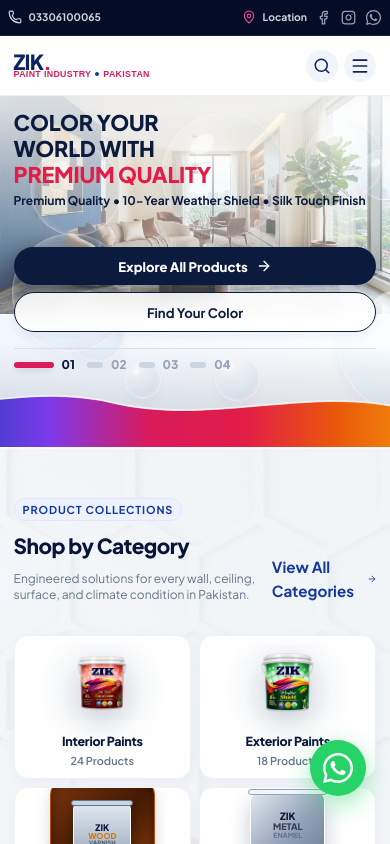
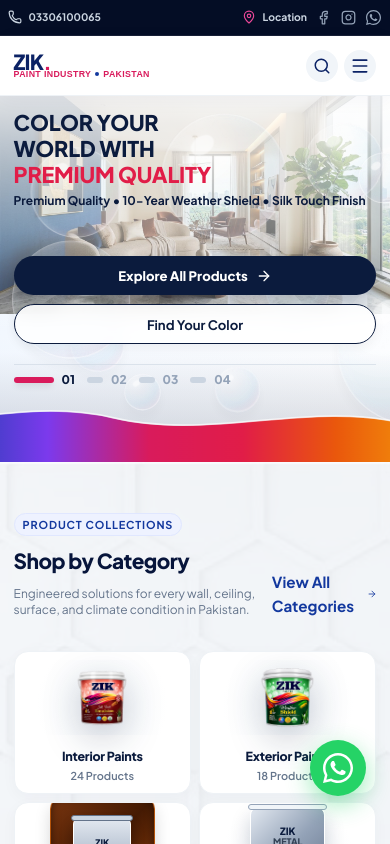
Before and after one commit to muhammad-hamzadev/paint_demo, a React (Vite) app: page / in a window 390 px wide. Shown: the top 844 px of the page. Built offline with nearby package versions, Linux system fonts and the light colour scheme.

Commit message:
Shift mobile Hero CTA buttons further down for spacious vertical layout

```diff
--- a/src/App.css
+++ b/src/App.css
@@ -2171,9 +2171,9 @@
   }
 
   .hero-cta-group {
-    margin-top: 0.85rem !important;
-    margin-bottom: 0.4rem !important;
-    gap: 0.5rem !important;
+    margin-top: 1.45rem !important;
+    margin-bottom: 0.6rem !important;
+    gap: 0.55rem !important;
   }
 
   .hero-grid {
@@ -2306,7 +2306,9 @@
   .hero-cta-group {
     flex-direction: column !important;
     width: 100% !important;
-    gap: 0.4rem !important;
+    margin-top: 1.45rem !important;
+    margin-bottom: 0.6rem !important;
+    gap: 0.55rem !important;
   }
 
   .hero-cta-group button {
```
